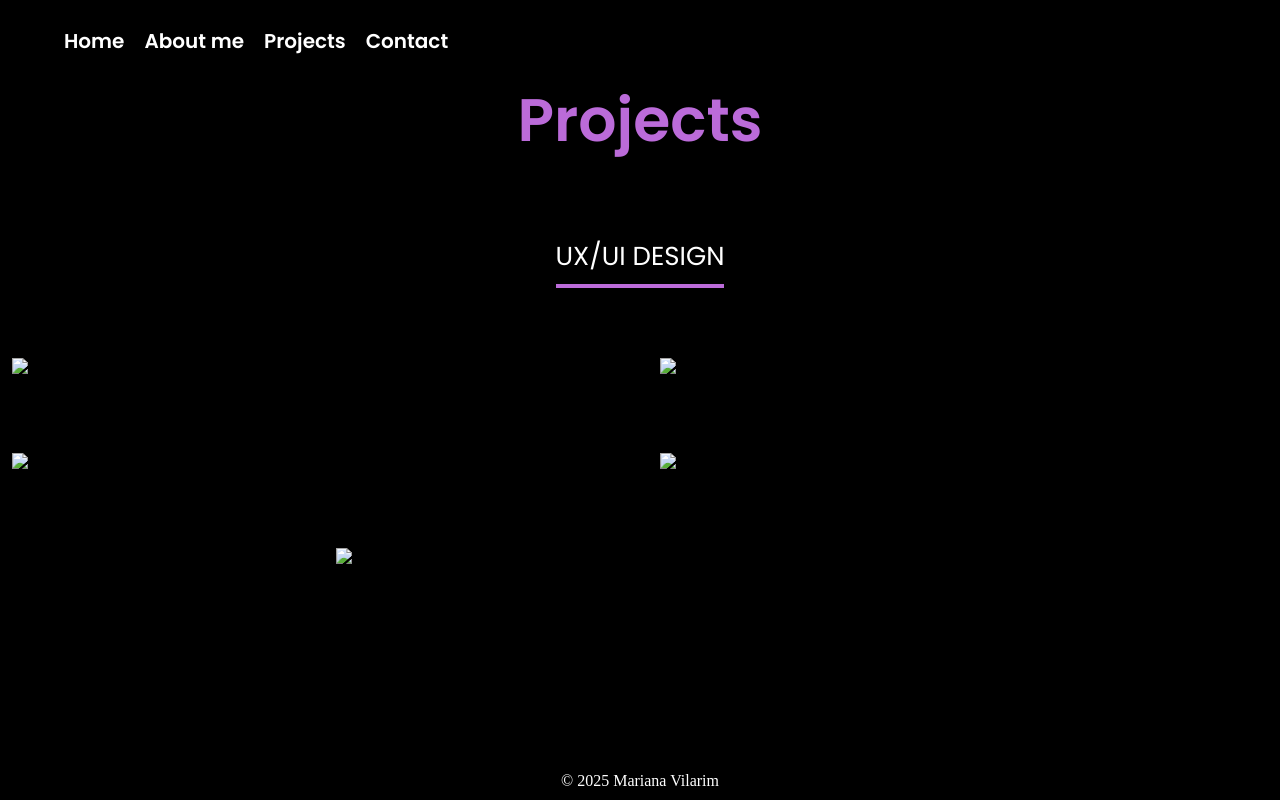
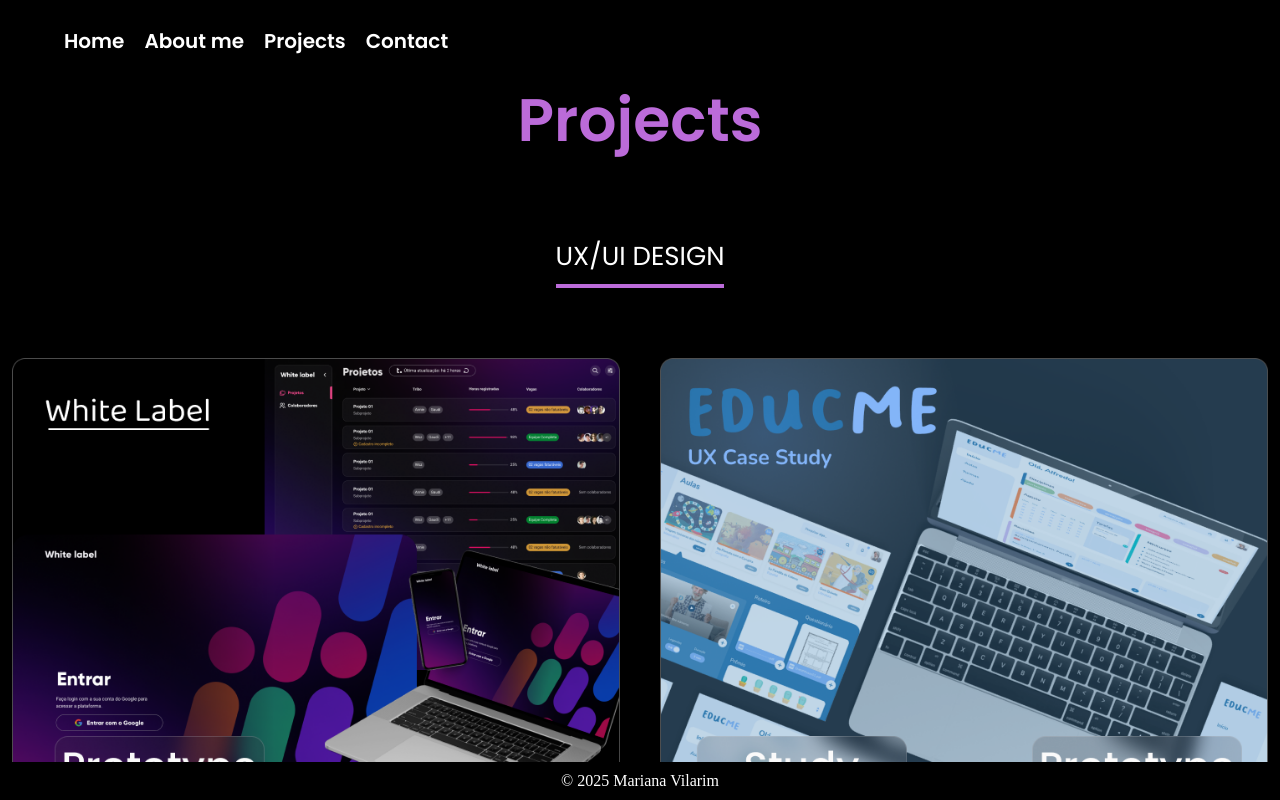
Before and after one commit to marianavilarim/Marianavilarim, a plain HTML site: page projects.html in a window 1280 px wide. Drawn offline with Linux system fonts and the light colour scheme; the site is published under a folder, as on GitHub Pages, so addresses that start at the root find nothing.

Commit message:
chenge all img src to relative path

```diff
--- a/projects.html
+++ b/projects.html
@@ -24,25 +24,25 @@
 
             <div class="image-row">
                 <div class="image-box">
-                    <img src="/assets/projects/Frame 1.png" alt="Image 1">
+                    <img src="./assets/projects/Frame 1.png" alt="Image 1">
                 </div>
                 <div class="image-box">
-                    <img src="/assets/projects/Frame 2.png" alt="Image 2">
+                    <img src="./assets/projects/Frame 2.png" alt="Image 2">
                 </div>
             </div>
 
             <div class="image-row">
                 <div class="image-box">
-                    <img src="/assets/projects/Frame 3.png" alt="Image 3">
+                    <img src="./assets/projects/Frame 3.png" alt="Image 3">
                 </div>
                 <div class="image-box">
-                    <img src="/assets/projects/Frame 4.png" alt="Image 4">
+                    <img src="./assets/projects/Frame 4.png" alt="Image 4">
                 </div>
             </div>
 
             <div class="image-row single mb-4">
                 <div class="image-box">
-                    <img src="/assets/projects/Frame 5.png" alt="Image 5">
+                    <img src="./assets/projects/Frame 5.png" alt="Image 5">
                 </div>
             </div>
         </div>
```
Also changed, not shown: index.html (+1 -1 lines).
